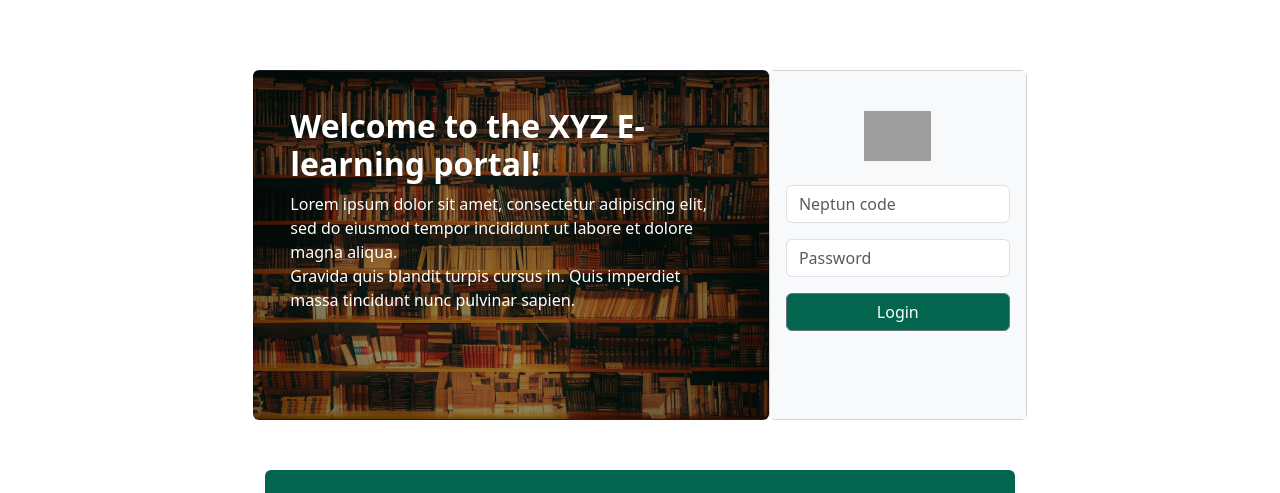
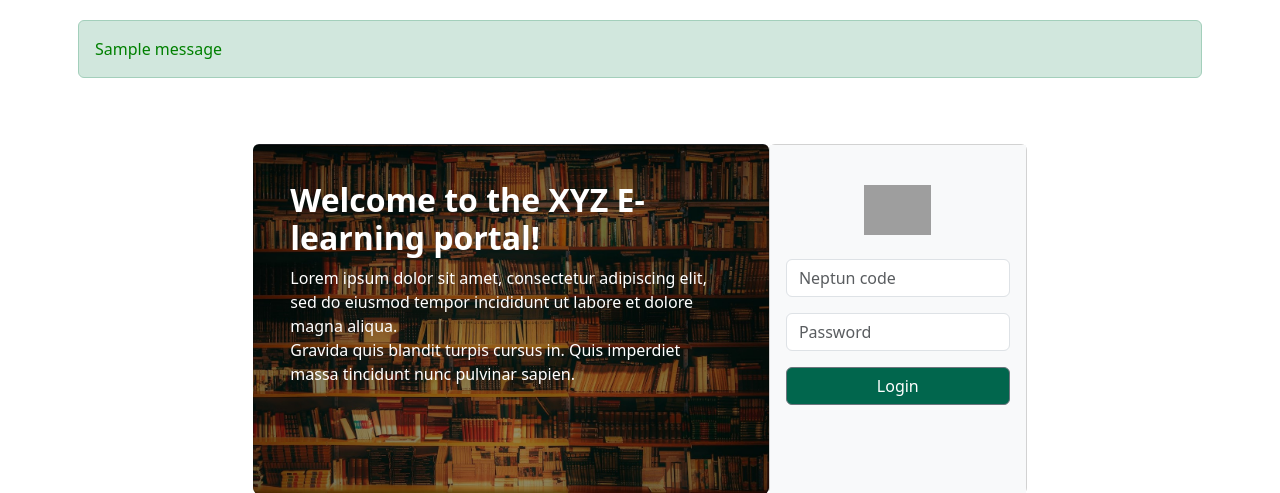
Before and after one commit to ivan-akos/e-learning-AFP2-23, a Django app: page / in a window 1280 px wide. Shown: the part 72-565 px from the top of the page. Run offline with Django 4.2, Linux system fonts and the light colour scheme; tables that the repository leaves empty hold one stand-in row (values such as "Sample post"); one stand-in notice (Sample message) is shown; some libraries are stand-ins or nearby versions; grey boxes are pictures that could not be loaded.

Commit message:
quickfix for https://github.com/ivan-akos/e-learning-AFP2-23/issues/58

```diff
--- a/src/django/elearning_app/forms.py
+++ b/src/django/elearning_app/forms.py
@@ -48,29 +48,24 @@ def login(request):
         user = auth.authenticate(request, username=username, password=password)
         if user is not None:
             auth.login(request, user)
-            messages.success(request, 'Sikeres bejelentkezés.')
+            messages.success(request, 'Login successful.')
         else:
-            messages.error(request, 'Sikertelen bejelentkezés.')
+            messages.error(request, 'Login error.')
 
 @csrf_exempt
 def create_course(request):
     if request.method == 'POST':
-        course = Models.Courses(
-                code = Models.Courses.generate_code(),
-                name = request.POST.get('name'),
-                owner = request.user
-            )
 
         try:
+            course = Models.Courses(
+                    code = Models.Courses.generate_code(),
+                    name = request.POST.get('name'),
+                    owner = request.user
+                )
             course.save()
-#            course = Models.Courses(
-#                    code = ''.join(random.choice(string.ascii_lowercase + string.digits) for i in range(11)),
-#                    name = request.POST.get('name'),
-#                    owner = request.user.id
-#                )
-            messages.success(request, 'New course created')
+            messages.success(request, 'New course created.')
         except:
-            messages.error(request, 'Something is wrong')
+            messages.error(request, 'Something is wrong.')
 
 @csrf_exempt
 def create_lesson(request, course):
@@ -82,9 +77,9 @@ def create_lesson(request, course):
                 )
         try:
             lesson.save()
-            messages.success(request, 'New lesson created')
+            messages.success(request, 'New lesson created.')
         except:
-            messages.error(request, 'Something is wrong')
+            messages.error(request, 'Something is wrong.')
 
 def process_course_form(request, course):
     operation = request.POST.get('operation')
@@ -100,7 +95,7 @@ def process_course_form(request, course):
         elif model == 'lesson':
             lesson = Models.Lessons.objects.get(pk=request.POST.get('to_delete'))
             lesson.delete()
-            messages.success(request, 'Óra törölve.')
+            messages.success(request, 'Lesson deleted.')
         return
     if operation == 'update':
         model = request.POST.get('model')
--- a/src/django/elearning_app/templates/home.html
+++ b/src/django/elearning_app/templates/home.html
@@ -5,6 +5,19 @@
 
 <div class="container" style=" padding: 20px">
     <div class="row">
+     {% if messages %}
+		{% for message in messages %}
+			{% if message.tags == 'success' %}
+				<div class="alert alert-success" role="alert" style="color: green">
+					{{ message }}
+				</div>
+			{% elif message.tags == 'error' %}
+				<div class="alert alert-danger" role="alert" style="color: red">
+					{{ message }}
+				</div>
+			{% endif %}
+		{% endfor %}
+	{% endif %}
         <div class="col-md-8" style="padding: 0px; margin-left: auto; margin-right: auto;">
             <div class="row">
                 {% if user.is_authenticated%}
--- a/src/django/elearning_app/views.py
+++ b/src/django/elearning_app/views.py
@@ -10,8 +10,6 @@ from .models import *
 from . import forms
 
 def home(request):
-    print(request.user)
-    messages._queued_messages = []
     forms.login(request)
     if request.user.is_authenticated:
         users_courses = UsersCourses.objects.filter(user_id=int(request.user.id))
@@ -21,6 +19,7 @@ def home(request):
     return render(request, 'home.html', {"users_courses":users_courses})
 
 def courses(request):
+    messages._queued_messages = []
     if not request.user.is_authenticated:
         return render(request, 'login_wall.html')
     forms.create_course(request)
@@ -28,6 +27,7 @@ def courses(request):
     return render(request, 'courses.html', {"courses_list":courses_list})
 
 def profile(request, user_id):
+    messages._queued_messages = []
     user = User.objects.get(pk=int(user_id))
     owned_courses = Courses.objects.filter(owner=int(user_id))
     users_courses = UsersCourses.objects.filter(user_id=int(user_id))
@@ -37,11 +37,13 @@ def profile(request, user_id):
                                             "users_courses":users_courses})
 
 def course(request, course_id):
+    messages._queued_messages = []
     course = get_object_or_404(Courses, pk=course_id)
     forms.create_lesson(request, course)
     return render(request, 'course.html', {"Course":course})
 
 def update_course(request, course_id):
+    messages._queued_messages = []
     course = get_object_or_404(Courses, pk=course_id)
     if request.method == 'POST':
         forms.process_course_form(request, course)
@@ -64,13 +66,17 @@ def login(request):
 
 def logout(request):
     auth.logout(request)
+    messages.success(request, 'Logged out.')
     return redirect('/')
 
 def about(request):
+    messages._queued_messages = []
     return render(request, 'about.html')
 
 def contact(request):
+    messages._queued_messages = []
     return render(request, 'contact.html')
 
 def login_wall(request):
+    messages._queued_messages = []
     return render(request, 'login_wall.html')
```
